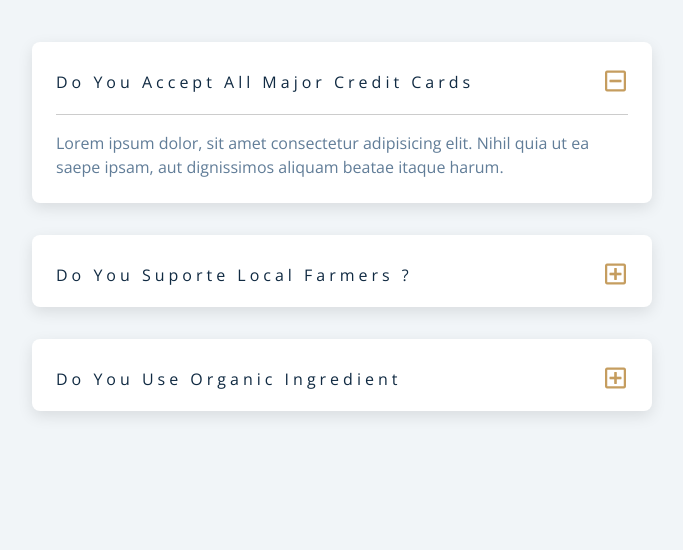
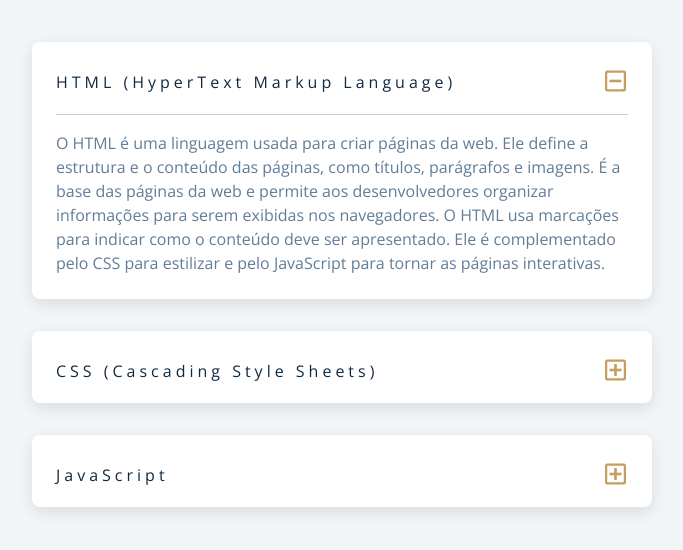
Before and after one commit to paulo-santos360/questionJS, a plain HTML site: page index.html in a window 1280 px wide. Both pictures are taken after a click on the button 913 px from the left and 264 px from the top of the page. Shown: the part 182-732 px from the top of the page, without its empty margins (298-981 px from the left). Drawn offline with nearby package versions, Linux system fonts and the light colour scheme.

Commit message:
atualizar

```diff
--- a/index.html
+++ b/index.html
@@ -27,10 +27,9 @@
       <div class="section-center">
         <!-- single question-->
         <article class="question">
-
           <!-- title question-->
           <div class="question-title">
-            <p>do you accept all major credit cards</p>
+            <p>HTML (HyperText Markup Language)</p>
             <button type="button" class="question-btn">
               <span class="plus-icon">
                 <i class="far fa-plus-square"></i>
@@ -44,20 +43,16 @@
           <!--question text-->
           <div class="question-text">
             <p>
-              Lorem ipsum dolor, sit amet consectetur adipisicing elit. Nihil
-              quia ut ea saepe ipsam, aut dignissimos aliquam beatae itaque
-              harum.
+                O HTML é uma linguagem usada para criar páginas da web. Ele define a estrutura e o conteúdo das páginas, como títulos, parágrafos e imagens. É a base das páginas da web e permite aos desenvolvedores organizar informações para serem exibidas nos navegadores. O HTML usa marcações para indicar como o conteúdo deve ser apresentado. Ele é complementado pelo CSS para estilizar e pelo JavaScript para tornar as páginas interativas.
             </p>
           </div>
-
         </article>
         <!-- single question-->
         <!-- single question-->
         <article class="question">
-
           <!-- title question-->
           <div class="question-title">
-              <p>Do You Suporte Local Farmers ?</p>
+            <p>CSS (Cascading Style Sheets)</p>
             <button type="button" class="question-btn">
               <span class="plus-icon">
                 <i class="far fa-plus-square"></i>
@@ -71,20 +66,16 @@
           <!--question text-->
           <div class="question-text">
             <p>
-                Lorem ipsum dolor, sit amet consectetur adipisicing elit. Nihil
-                quia ut ea saepe ipsam, aut dignissimos aliquam beatae itaque
-                harum.
+                O CSS é uma linguagem usada para estilizar elementos em páginas da web. Ele controla a aparência visual, como cores, fontes, espaçamento e layout. O CSS separa a formatação do conteúdo, permitindo que os desenvolvedores criem designs consistentes e atraentes. Ele é aplicado aos elementos HTML para melhorar a apresentação e a experiência do usuário nas páginas da web.
             </p>
           </div>
-
         </article>
         <!-- single question-->
         <!-- single question-->
         <article class="question">
-
           <!-- title question-->
           <div class="question-title">
-              <p>Do You Use Organic Ingredient</p>
+            <p>JavaScript</p>
             <button type="button" class="question-btn">
               <span class="plus-icon">
                 <i class="far fa-plus-square"></i>
@@ -98,12 +89,9 @@
           <!--question text-->
           <div class="question-text">
             <p>
-                Lorem ipsum dolor, sit amet consectetur adipisicing elit. Nihil
-                quia ut ea saepe ipsam, aut dignissimos aliquam beatae itaque
-                harum.
+                JavaScript é uma linguagem de programação utilizada para adicionar interatividade e dinamismo a páginas da web. Ele permite criar funcionalidades como animações, validações de formulário e atualizações de conteúdo sem a necessidade de recarregar a página. O JavaScript é executado no navegador do usuário e trabalha em conjunto com HTML e CSS para criar experiências interativas e responsivas.
             </p>
           </div>
-
         </article>
         <!-- single question-->
       </div>
```
Lines whose indentation alone changed are shown as unchanged.
